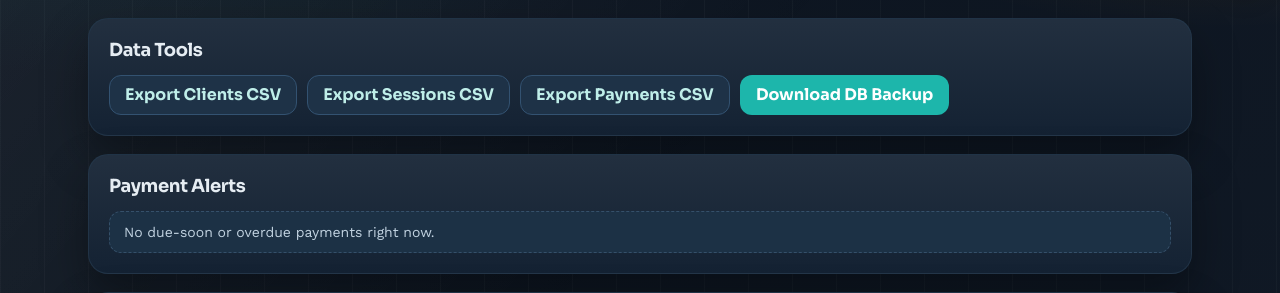
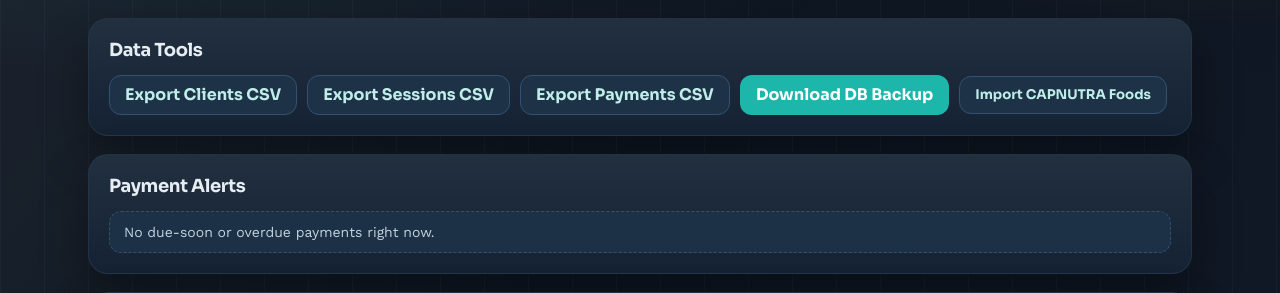
Before and after one commit to damjanatanasovski26-gif/Dame-s-Client-App, a Flask app: page / in a window 1280 px wide. Shown: the part 70-363 px from the top of the page. Run offline with Flask 3, Linux system fonts and the light colour scheme; the visitor is signed in with stand-in values (Sample User, id 1); data comes from the database, SQL or seed files in the repository; data that the repository does not hold is empty; some libraries are stand-ins or nearby versions.

Commit message:
Add admin CAPNUTRA import action

```diff
--- a/app.py
+++ b/app.py
@@ -2652,6 +2652,31 @@ def backup_database():
     )
 
 
+@app.route("/admin/import-capnutra", methods=["POST"])
+@login_required
+def import_capnutra_admin():
+    if not is_admin():
+        return "Forbidden", 403
+
+    try:
+        stats = import_capnutra_foods(fetch_capnutra_food_library(), prune_missing=True)
+    except Exception:
+        app.logger.exception("CAPNUTRA import failed")
+        return redirect(url_for(
+            "index",
+            err="CAPNUTRA import failed. Try again in a minute, or check the deployment logs.",
+        ))
+
+    return redirect(url_for(
+        "index",
+        msg=(
+            "CAPNUTRA import complete: "
+            f"{stats['created']} created, {stats['updated']} updated, "
+            f"{stats['removed']} removed, {stats['total']} active."
+        ),
+    ))
+
+
 @app.route("/client/<int:client_id>/report.pdf")
 @login_required
 def export_client_report_pdf(client_id):
--- a/templates/index.html
+++ b/templates/index.html
@@ -26,6 +26,11 @@
     <a class="btn secondary" href="{{ url_for('export_sessions_csv') }}">Export Sessions CSV</a>
     <a class="btn secondary" href="{{ url_for('export_payments_csv') }}">Export Payments CSV</a>
     <a class="btn" href="{{ url_for('backup_database') }}">Download DB Backup</a>
+    <form action="{{ url_for('import_capnutra_admin') }}" method="POST" style="margin:0;"
+          onsubmit="return confirm('Import CAPNUTRA foods into the shared nutrition library? This can take around a minute.');">
+      <input type="hidden" name="csrf_token" value="{{ csrf_token() }}">
+      <button class="btn secondary" type="submit">Import CAPNUTRA Foods</button>
+    </form>
   </div>
 </div>
 
```
Also changed, not shown: tests/test_app.py (+29 -0 lines).
